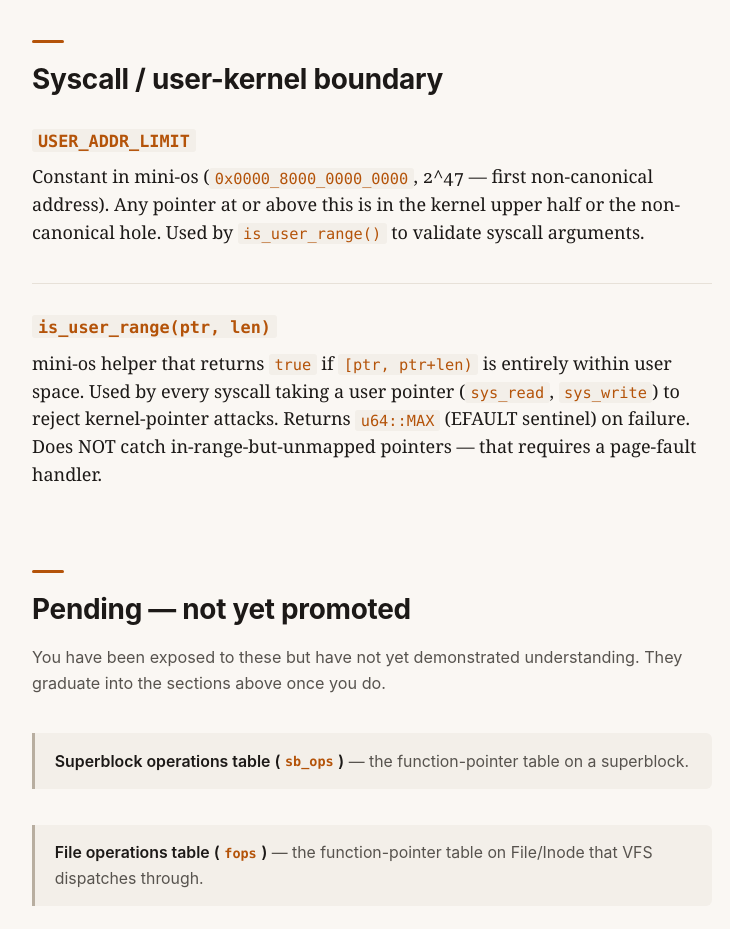
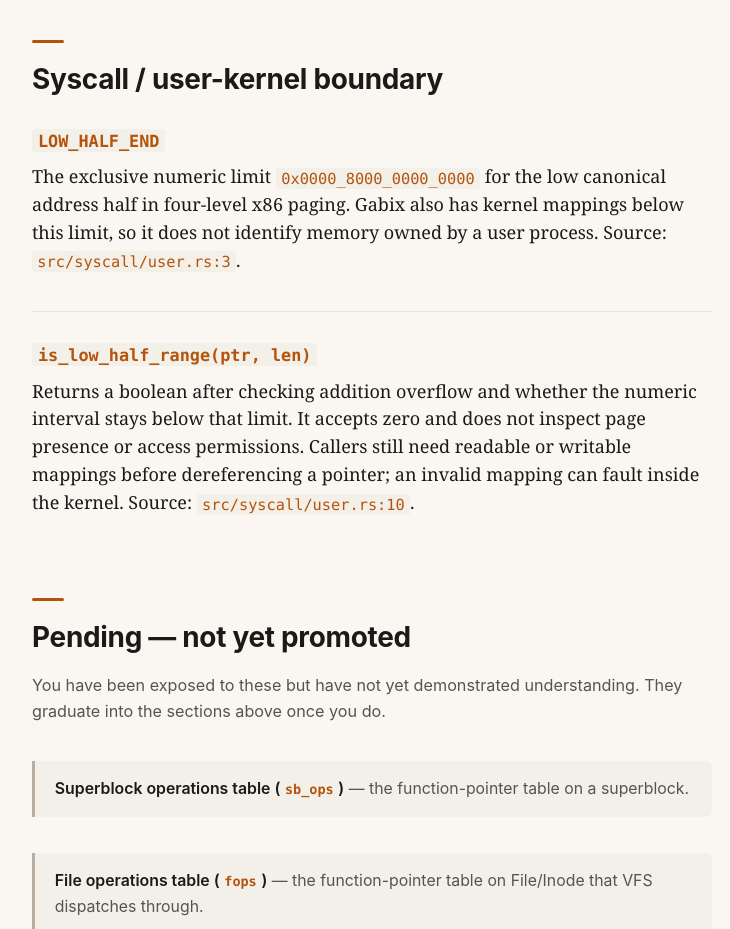
Before and after one commit to gabrielelanaro/gabix, a plain HTML site: page reference/vfs-glossary.html in a window 1280 px wide. Shown: the part 4260-5189 px from the top of the page, without its empty margins (268-998 px from the left). Drawn offline with Linux system fonts and the light colour scheme.

Commit message:
Correct VFS lesson user-memory validation contract

```diff
--- a/reference/vfs-glossary.html
+++ b/reference/vfs-glossary.html
@@ -299,24 +299,19 @@
     <h2>Syscall / user-kernel boundary</h2>
 
     <div class="term">
-      <div class="term-name"><code>USER_ADDR_LIMIT</code></div>
-      <p class="term-def">
-        Constant in mini-os (<code>0x0000_8000_0000_0000</code>, 2^47 — first
-        non-canonical address). Any pointer at or above this is in the kernel upper half
-        or the non-canonical hole. Used by <code>is_user_range()</code> to validate
-        syscall arguments.
-      </p>
+      <div class="term-name"><code>LOW_HALF_END</code></div>
+      <p class="term-def">The exclusive numeric limit <code>0x0000_8000_0000_0000</code>
+      for the low canonical address half in four-level x86 paging. Gabix also has
+      kernel mappings below this limit, so it does not identify memory owned by a
+      user process. Source: <code>src/syscall/user.rs:3</code>.</p>
     </div>
-
     <div class="term">
-      <div class="term-name"><code>is_user_range(ptr, len)</code></div>
-      <p class="term-def">
-        mini-os helper that returns <code>true</code> if <code>[ptr, ptr+len)</code> is
-        entirely within user space. Used by every syscall taking a user pointer
-        (<code>sys_read</code>, <code>sys_write</code>) to reject kernel-pointer attacks.
-        Returns <code>u64::MAX</code> (EFAULT sentinel) on failure. Does NOT catch
-        in-range-but-unmapped pointers — that requires a page-fault handler.
-      </p>
+      <div class="term-name"><code>is_low_half_range(ptr, len)</code></div>
+      <p class="term-def">Returns a boolean after checking addition overflow and
+      whether the numeric interval stays below that limit. It accepts zero and
+      does not inspect page presence or access permissions. Callers still need
+      readable or writable mappings before dereferencing a pointer; an invalid
+      mapping can fault inside the kernel. Source: <code>src/syscall/user.rs:10</code>.</p>
     </div>
   </section>
 
```
Also changed, not shown: tours/tour-5.03-inodes-and-paths.html (+18 -25 lines), 2 other files.
